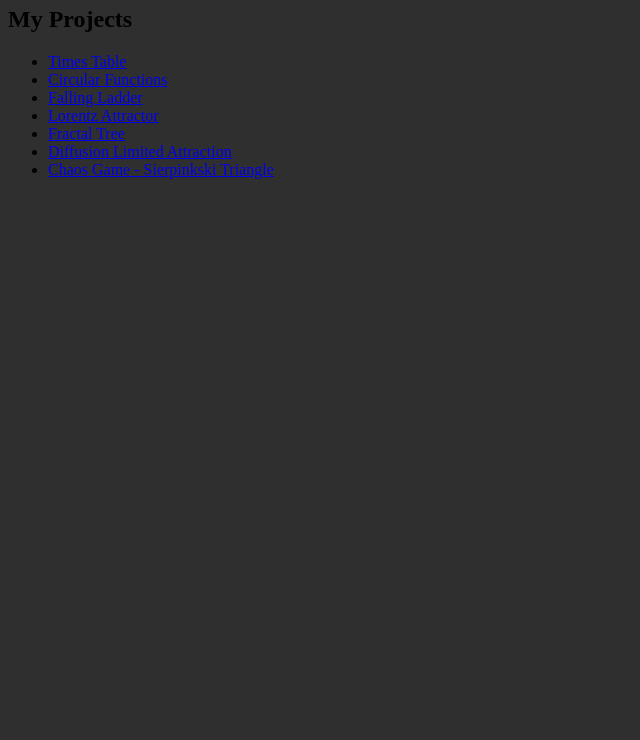
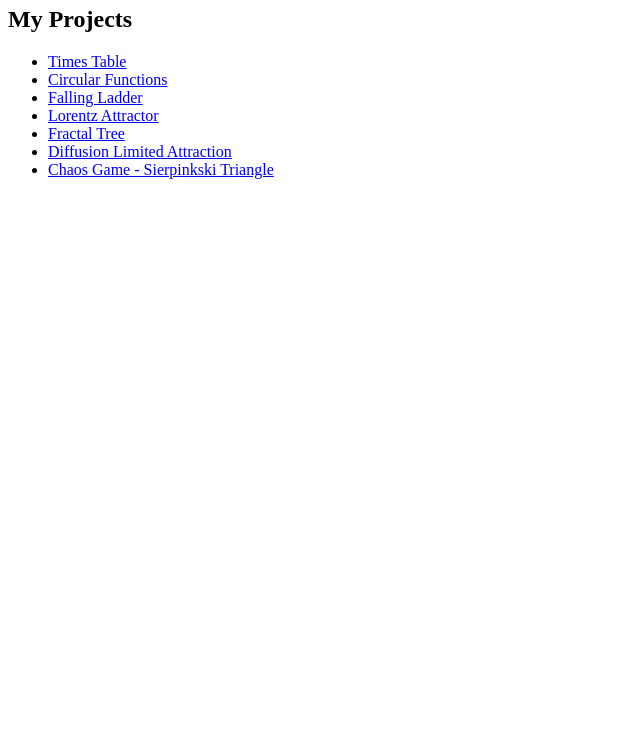
Before and after one commit to hatimbook/hatimbook.github.io, a plain HTML site: page MathVisuals.html in a window 1280 px wide. Shown: the part 60-800 px from the top of the page, without its empty margins (0-640 px from the left). Drawn offline with Linux system fonts and the light colour scheme.

Commit message:
Update MathVisuals.html
removing gray background

```diff
--- a/MathVisuals.html
+++ b/MathVisuals.html
@@ -5,7 +5,7 @@
 	</title>
 </head>
 
-<body style= "background-color: #2f2f2f">
+<body>
 	<div class="container-fluid bg-1">
 		<h1 class="margin" id="mathvisuals">Math Visualizations</h3>
 		<h2 class="margin" id="projects">My Projects</h3>
```
